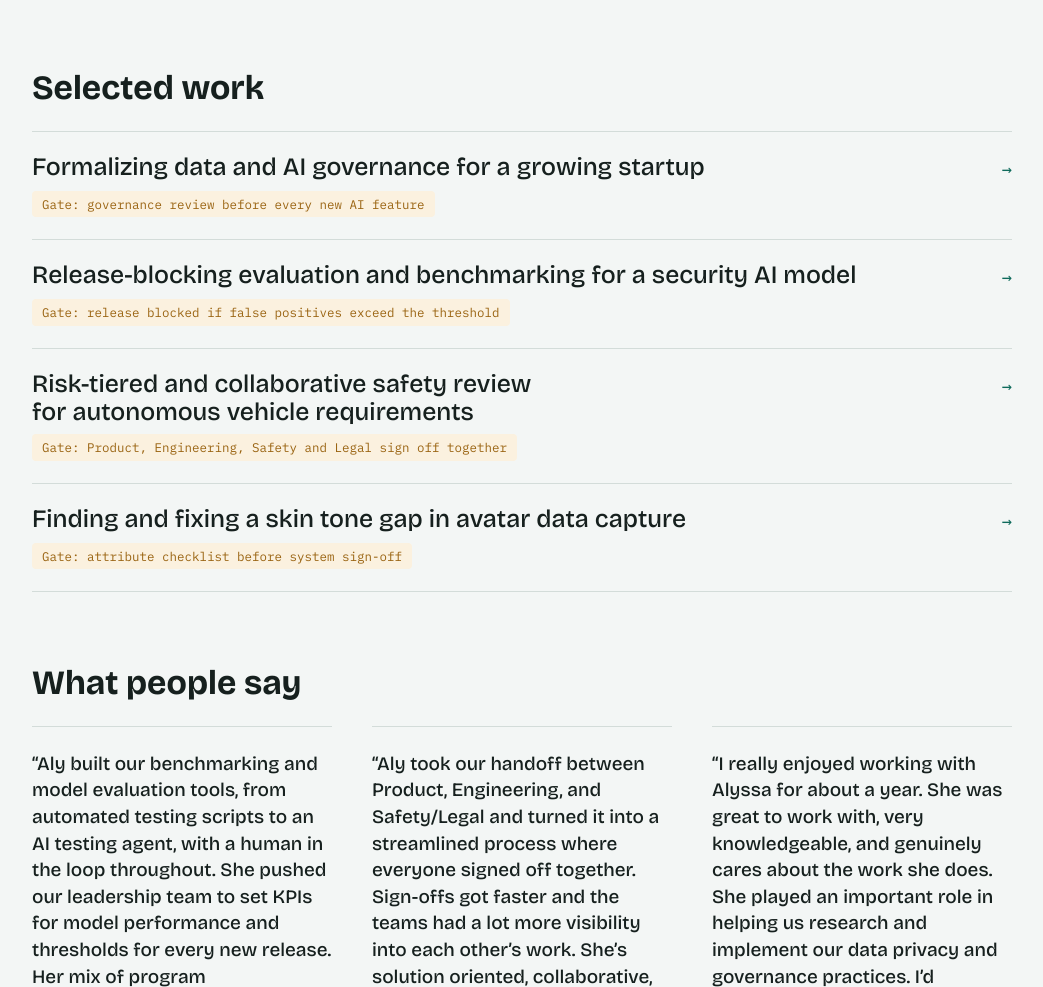
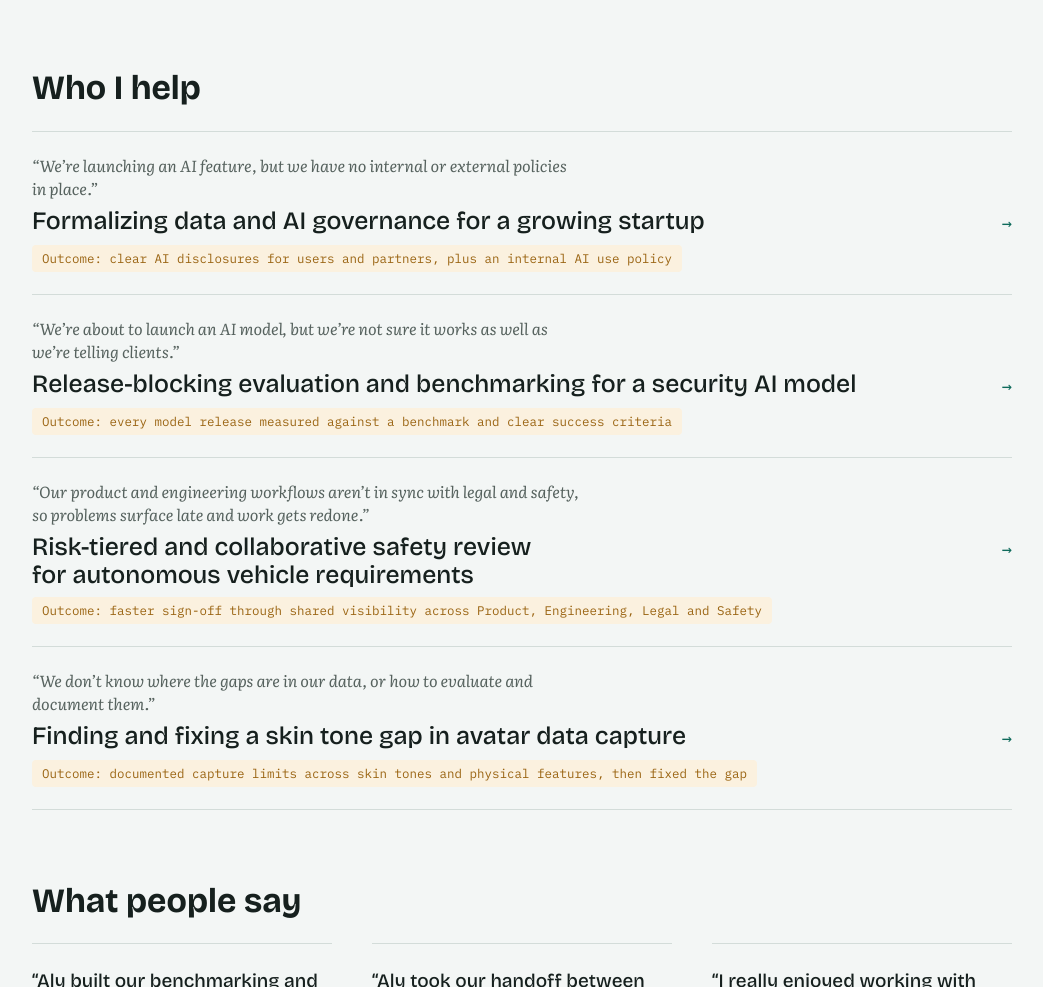
Before and after one commit to Alysete/Alysilver.com, a plain HTML site: page index.html in a window 1280 px wide. Shown: the part 1927-2914 px from the top of the page, without its empty margins (118-1161 px from the left). Drawn offline with nearby package versions, Linux system fonts and the light colour scheme.

Commit message:
Add files via upload

```diff
--- a/index.html
+++ b/index.html
@@ -114,6 +114,7 @@ section.block>h2{font-size:clamp(26px,4vw,34px)}
 .case{display:grid;grid-template-columns:1fr auto;gap:8px 24px;align-items:baseline;padding-block:22px;border-bottom:1px solid var(--line);
   text-decoration:none;color:var(--fg)}
 .case h3{font-size:clamp(20px,3vw,25px);font-weight:500;min-width:0}
+.situation{grid-column:1/-1;font-family:var(--body);font-style:italic;font-size:16px;color:var(--muted);line-height:1.45;max-width:60ch}
 .case .arrow{font-family:var(--mono);color:var(--accent)}
 .case:hover h3{color:var(--accent)}
 .gate{grid-column:1/-1;justify-self:start;font-family:var(--mono);font-size:12.5px;color:var(--gate);background:var(--gate-bg);
@@ -262,12 +263,12 @@ footer{border-top:1px solid var(--line);padding-block:24px 40px;display:flex;fle
     </section>
 
     <section class="block" id="work-anchor" aria-labelledby="h-work">
-      <h2 id="h-work">Selected work</h2>
+      <h2 id="h-work">Who I help</h2>
       <div class="cases">
-        <a class="case" href="#governance" data-go="governance"><h3>Formalizing data and AI governance for a growing startup</h3><span class="arrow">→</span><span class="gate">Gate: governance review before every new AI feature</span></a>
-        <a class="case" href="#evaluation" data-go="evaluation"><h3>Release-blocking evaluation and benchmarking for a security AI model</h3><span class="arrow">→</span><span class="gate">Gate: release blocked if false positives exceed the threshold</span></a>
-        <a class="case" href="#risk-tiering" data-go="risk-tiering"><h3>Risk-tiered and collaborative safety review for autonomous vehicle requirements</h3><span class="arrow">→</span><span class="gate">Gate: Product, Engineering, Safety and Legal sign off together</span></a>
-        <a class="case" href="#fairness" data-go="fairness"><h3>Finding and fixing a skin tone gap in avatar data capture</h3><span class="arrow">→</span><span class="gate">Gate: attribute checklist before system sign-off</span></a>
+        <a class="case" href="#governance" data-go="governance"><span class="situation">“We’re launching an AI feature, but we have no internal or external policies in place.”</span><h3>Formalizing data and AI governance for a growing startup</h3><span class="arrow">→</span><span class="gate">Outcome: clear AI disclosures for users and partners, plus an internal AI use policy</span></a>
+        <a class="case" href="#evaluation" data-go="evaluation"><span class="situation">“We’re about to launch an AI model, but we’re not sure it works as well as we’re telling clients.”</span><h3>Release-blocking evaluation and benchmarking for a security AI model</h3><span class="arrow">→</span><span class="gate">Outcome: every model release measured against a benchmark and clear success criteria</span></a>
+        <a class="case" href="#risk-tiering" data-go="risk-tiering"><span class="situation">“Our product and engineering workflows aren’t in sync with legal and safety, so problems surface late and work gets redone.”</span><h3>Risk-tiered and collaborative safety review for autonomous vehicle requirements</h3><span class="arrow">→</span><span class="gate">Outcome: faster sign-off through shared visibility across Product, Engineering, Legal and Safety</span></a>
+        <a class="case" href="#fairness" data-go="fairness"><span class="situation">“We don’t know where the gaps are in our data, or how to evaluate and document them.”</span><h3>Finding and fixing a skin tone gap in avatar data capture</h3><span class="arrow">→</span><span class="gate">Outcome: documented capture limits across skin tones and physical features, then fixed the gap</span></a>
       </div>
     </section>
 
@@ -346,7 +347,7 @@ footer{border-top:1px solid var(--line);padding-block:24px 40px;display:flex;fle
     <div class="cs-head">
       <span class="label">Case study · AI governance</span>
       <h1>Formalizing data and AI governance for a growing startup</h1>
-      <div class="glance"><span>Role: governance consultant</span><span>Scope: data, privacy, AI features</span><span class="g">Gate: AI feature review checklist</span></div>
+      <div class="glance"><span>Role: governance consultant</span><span>Scope: data, privacy, AI features</span><span class="g">Control: AI feature review checklist</span></div>
     </div>
     <div class="cs-body">
       <div><h2>The situation</h2><p>A growing technology startup was preparing to launch AI features. Leadership wanted to strengthen and formalize its approach to data and AI governance as the company scaled and took on new partners.</p></div>
@@ -380,7 +381,7 @@ footer{border-top:1px solid var(--line);padding-block:24px 40px;display:flex;fle
     <div class="cs-head">
       <span class="label">Case study · Bias and fairness</span>
       <h1>Finding and fixing a skin tone gap in avatar data capture</h1>
-      <div class="glance"><span>Role: technical program manager</span><span>Setting: metaverse research company</span><span class="g">Gate: attribute checklist</span></div>
+      <div class="glance"><span>Role: technical program manager</span><span>Setting: metaverse research company</span><span class="g">Control: attribute checklist</span></div>
     </div>
     <div class="cs-body">
       <div><h2>The situation</h2><p>At a metaverse research company, I worked hands-on with engineers building hardware systems that captured human data for avatar research.</p></div>
@@ -412,7 +413,7 @@ footer{border-top:1px solid var(--line);padding-block:24px 40px;display:flex;fle
     <div class="cs-head">
       <span class="label">Case study · Model evaluation</span>
       <h1>Release-blocking evaluation and benchmarking for a security AI model</h1>
-      <div class="glance"><span>Role: AI evaluation and QA lead</span><span>Client: Charlemagne Labs</span><span class="g">Gate: false positives over 10% block release</span></div>
+      <div class="glance"><span>Role: AI evaluation and QA lead</span><span>Client: Charlemagne Labs</span><span class="g">Control: false positives over 10% block release</span></div>
     </div>
     <div class="cs-body">
       <div><h2>The situation</h2><p>I led evaluation for Charlemagne Labs, an early-stage startup building a desktop security product. It flagged phishing and unsafe links in real time, and flagged personal data being copied into applications.</p></div>
```
